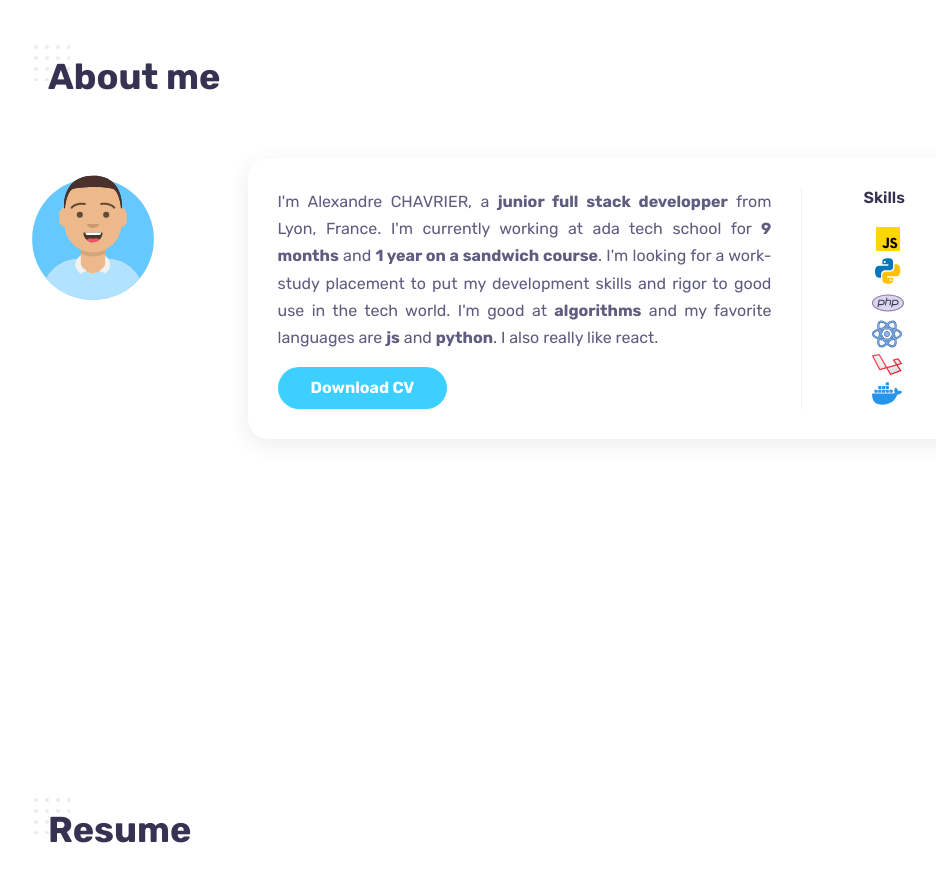
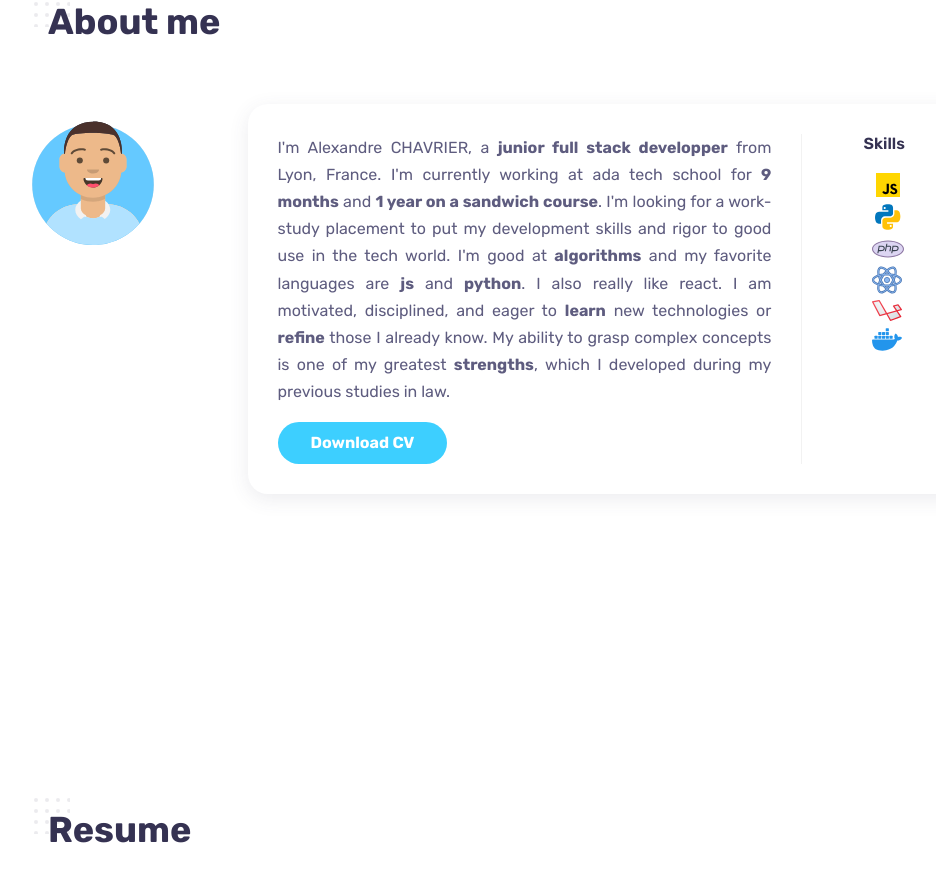
Before and after one commit to AlexandreChavrier/portfolio-alex, a React (Vite) app: page / in a window 1280 px wide. Shown: the part 953-1835 px from the top of the page, without its empty margins (157-1093 px from the left). Built offline with nearby package versions, Linux system fonts and the light colour scheme.

Commit message:
modif mineures paragraphe about me

```diff
--- a/src/components/about/About.jsx
+++ b/src/components/about/About.jsx
@@ -16,7 +16,9 @@ function About() {
                         <p className="about__description">I'm Alexandre CHAVRIER, a <strong>junior full stack developper</strong> from Lyon, France.
                         I'm currently working at ada tech school for <strong>9 months</strong> and <strong>1 year on a sandwich course</strong>.
                         I'm looking for a work-study placement to put my development skills and rigor to good use in the tech world.
-                        I'm good at <strong>algorithms</strong> and my favorite languages are <strong>js</strong> and <strong>python</strong>. I also really like <span>react</span>.</p>
+                        I'm good at <strong>algorithms</strong> and my favorite languages are <strong>js</strong> and <strong>python</strong>. I also really like <span>react</span>.
+                        I am motivated, disciplined, and eager to <strong>learn</strong> new technologies or <strong>refine</strong> those I already know. My ability to grasp complex concepts is one of my greatest <strong>strengths</strong>,
+                        which I developed during my previous studies in law.</p>
                         <a href="../../public/CV_Alexandre_Chavrier_F.pdf" className="btn" id='btn__download' download>Download CV</a>
                     </div>
                     <Skills/>
```
